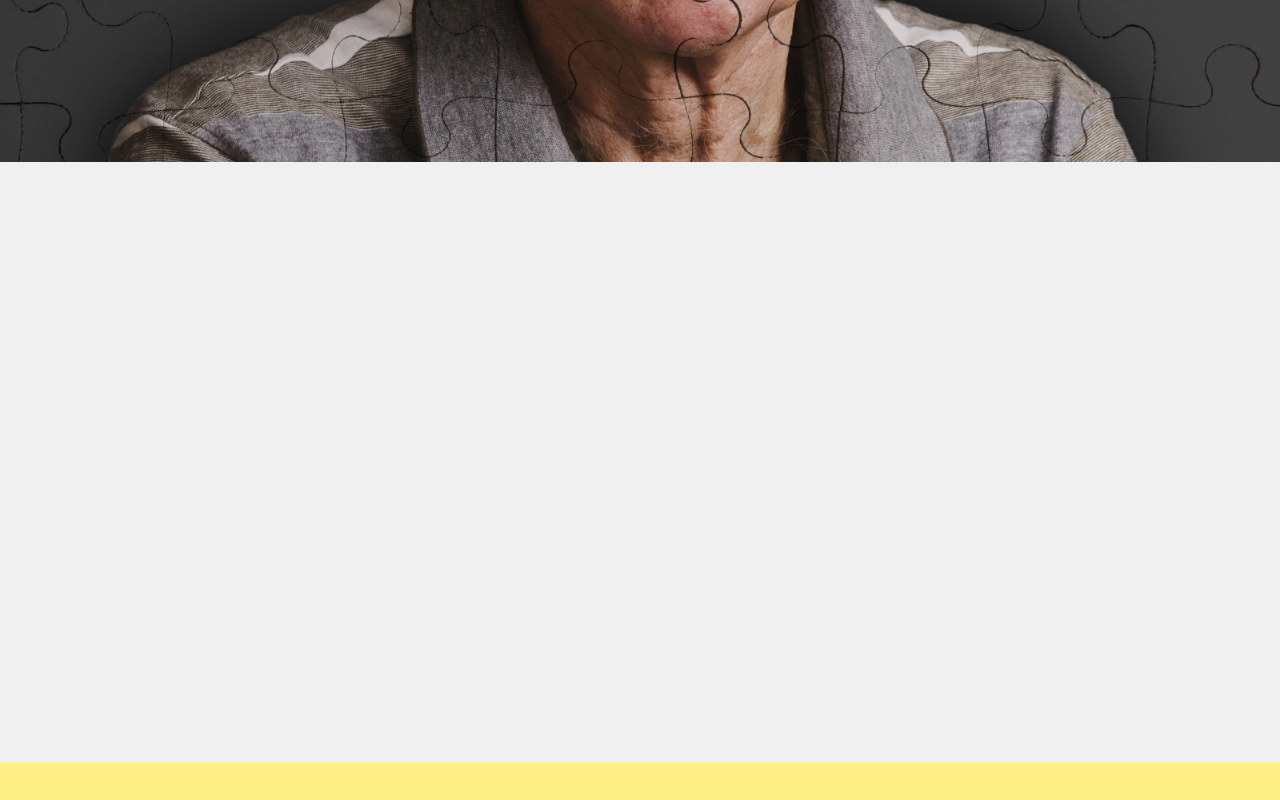
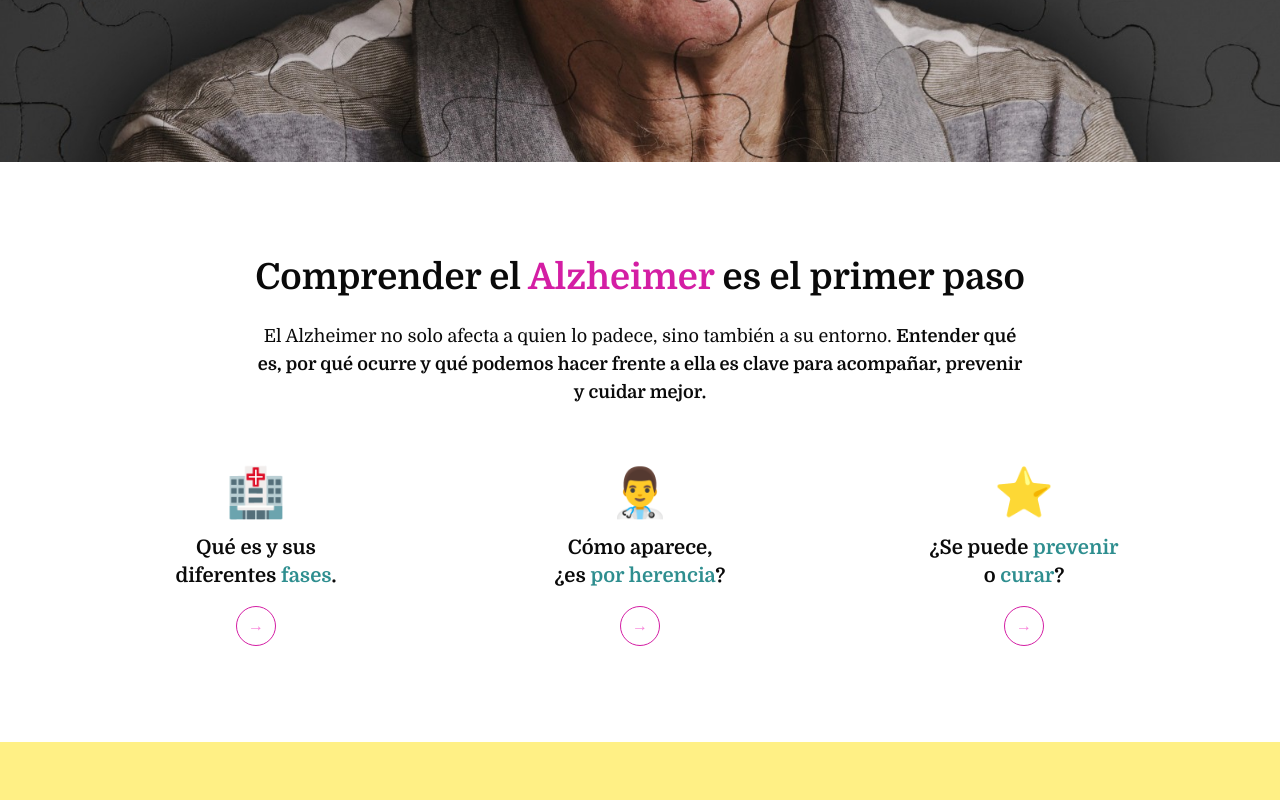
Before and after one commit to luciafang04/alzheimer, a Next.js app: page / in a window 1280 px wide. Shown: the part 638-1438 px from the top of the page. Built offline with nearby package versions, Linux system fonts and the light colour scheme.

Commit message:
sección 2

```diff
--- a/app/globals.css
+++ b/app/globals.css
@@ -124,6 +124,11 @@
   font-family: system-ui, sans-serif;
 }
 
+.highlight {
+  @apply text-primary dark:text-primary;
+}
+
+
 
 @layer base {
   * {
--- a/app/page.tsx
+++ b/app/page.tsx
@@ -144,16 +144,95 @@ export default function Home() {
         </section>
 
         {/* Sección 2 */}
-        <section
-          id="seccion2"
-          className="h-150 flex items-center justify-center px-4 pt-16 transition-colors duration-500"
-          style={{ backgroundColor: "#F0F0F0" }}
-        >
-          <h2 className="text-3xl md:text-4xl font-bold text-center text-gray-800">
-            {/* Breve descripción: en qué consiste, se hereda?, se puede evitar? */}
-          </h2>
+        <section className="w-full py-24 bg-bgLight dark:bg-bgDark">
+          <div className="max-w-6xl mx-auto px-6 text-center">
+
+            {/* Título */}
+            <h2 className="text-4xl font-bold mb-6 text-textLight dark:text-textDark">
+              Comprender el <span style={{ color: "#D41EA4" }}>Alzheimer </span>es el primer paso
+            </h2>
+
+            {/* Descripción */}
+            <p className="max-w-3xl mx-auto text-lg text-textLight/70 dark:text-textDark/80 mb-16">
+              El Alzheimer no solo afecta a quien lo padece, sino también a su entorno.{" "}
+              <strong className="font-semibold text-textLight dark:text-textDark">
+                Entender qué es, por qué ocurre y qué podemos hacer frente a ella es clave
+                para acompañar, prevenir y cuidar mejor.
+              </strong>
+            </p>
+
+            {/* Grid */}
+            <div className="grid grid-cols-1 md:grid-cols-3 gap-12">
+
+              {/* Item 1 */}
+              <div className="flex flex-col items-center text-center gap-4">
+                <div className="text-5xl">🏥</div>
+                <p className="text-xl font-semibold text-textLight dark:text-textDark">
+                  Qué es y sus <br />
+                  diferentes <span style={{ color: "#2E8E8F" }}>fases</span>
+                  .
+                </p>
+                <button
+                  className="w-10 h-10 rounded-full flex items-center justify-center
+                            transition-all duration-200 ease-in-out
+                            hover:scale-105 hover:bg-[#D41EA4] hover:text-white
+                            dark:hover:text-white cursor-pointer"
+                  style={{
+                    border: "1px solid #D41EA4",
+                    color: "#F781D9",
+                  }}
+                >
+                  →
+                </button>
+              </div>
+
+              {/* Item 2 */}
+              <div className="flex flex-col items-center text-center gap-4">
+                <div className="text-5xl">👨‍⚕️</div>
+                <p className="text-xl font-semibold text-textLight dark:text-textDark">
+                  Cómo aparece, <br />
+                  ¿es <span style={{ color: "#2E8E8F" }}>por herencia</span>?
+                </p>
+                <button
+                  className="w-10 h-10 rounded-full flex items-center justify-center
+                            transition-all duration-200 ease-in-out
+                            hover:scale-105 hover:bg-[#D41EA4] hover:text-white
+                            dark:hover:text-white cursor-pointer"
+                  style={{
+                    border: "1px solid #D41EA4",
+                    color: "#F781D9",
+                  }}
+                >
+                  →
+                </button>
+              </div>
+
+              {/* Item 3 */}
+              <div className="flex flex-col items-center text-center gap-4">
+                <div className="text-5xl">⭐</div>
+                <p className="text-xl font-semibold text-textLight dark:text-textDark">
+                  ¿Se puede <span style={{ color: "#2E8E8F" }}>prevenir</span>
+                  <br />o <span style={{ color: "#2E8E8F" }}>curar</span>?
+                </p>
+                <button
+                  className="w-10 h-10 rounded-full flex items-center justify-center
+                            transition-all duration-200 ease-in-out
+                            hover:scale-105 hover:bg-[#D41EA4] hover:text-white
+                            dark:hover:text-white cursor-pointer"
+                  style={{
+                    border: "1px solid #D41EA4",
+                    color: "#F781D9",
+                  }}
+                >
+                  →
+                </button>
+
+
+              </div>
+
+            </div>
+          </div>
         </section>
-
 
         {/* Sección 3 */}
         <section
--- a/tailwind.config.js
+++ b/tailwind.config.js
@@ -1,12 +1,24 @@
-/** @type {import('tailwindcss').Config} */
+// tailwind.config.js
 module.exports = {
+  darkMode: "class",
   content: [
     "./app/**/*.{js,ts,jsx,tsx}",
     "./pages/**/*.{js,ts,jsx,tsx}",
     "./components/**/*.{js,ts,jsx,tsx}",
   ],
   theme: {
-    extend: {},
+    extend: {
+      colors: {
+        bgLight: "#F0F0F0",
+        bgDark: "#1C2A4F",
+        primary: "#9DCBCC", // literal
+        accent: "#ED42CA",
+        textLight: "#000000",
+        textDark: "#FFFFFF",
+      },
+    },
   },
   plugins: [],
-}
+};
+
+cursor-pointer
```
